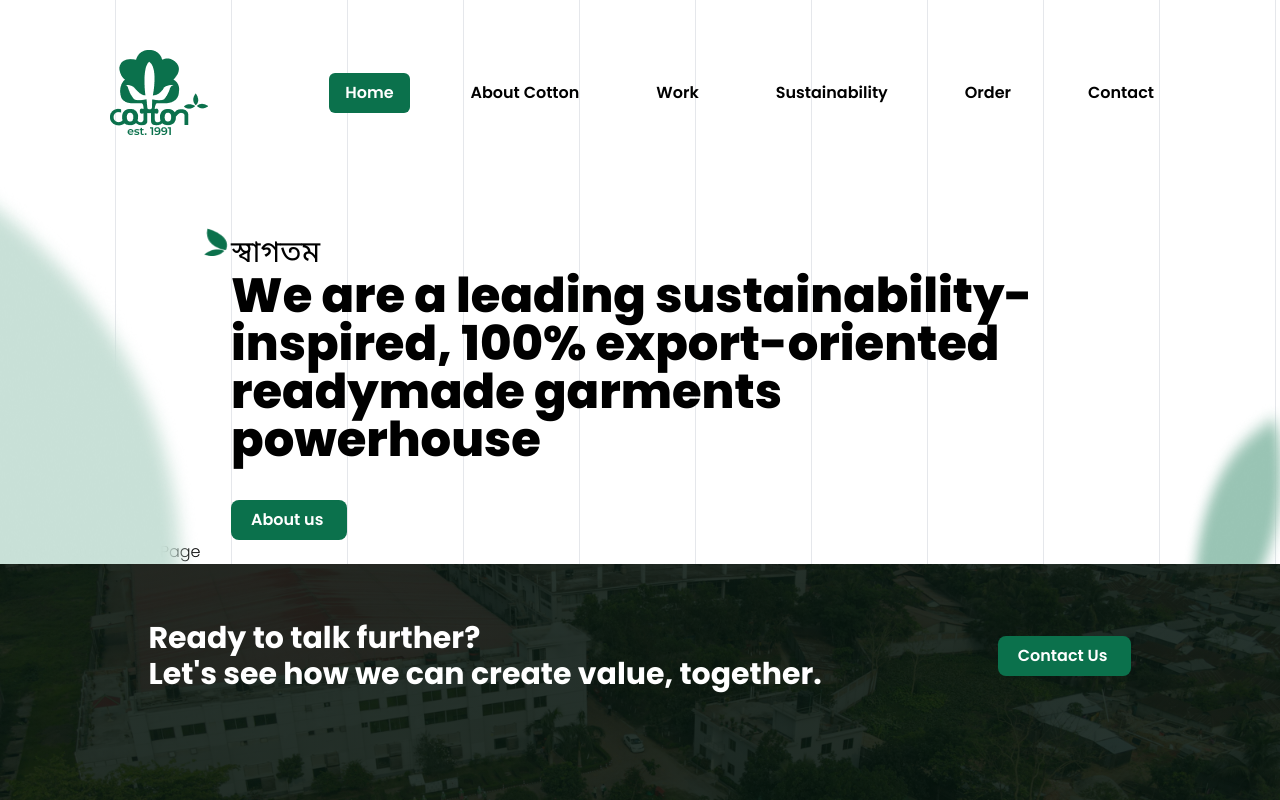
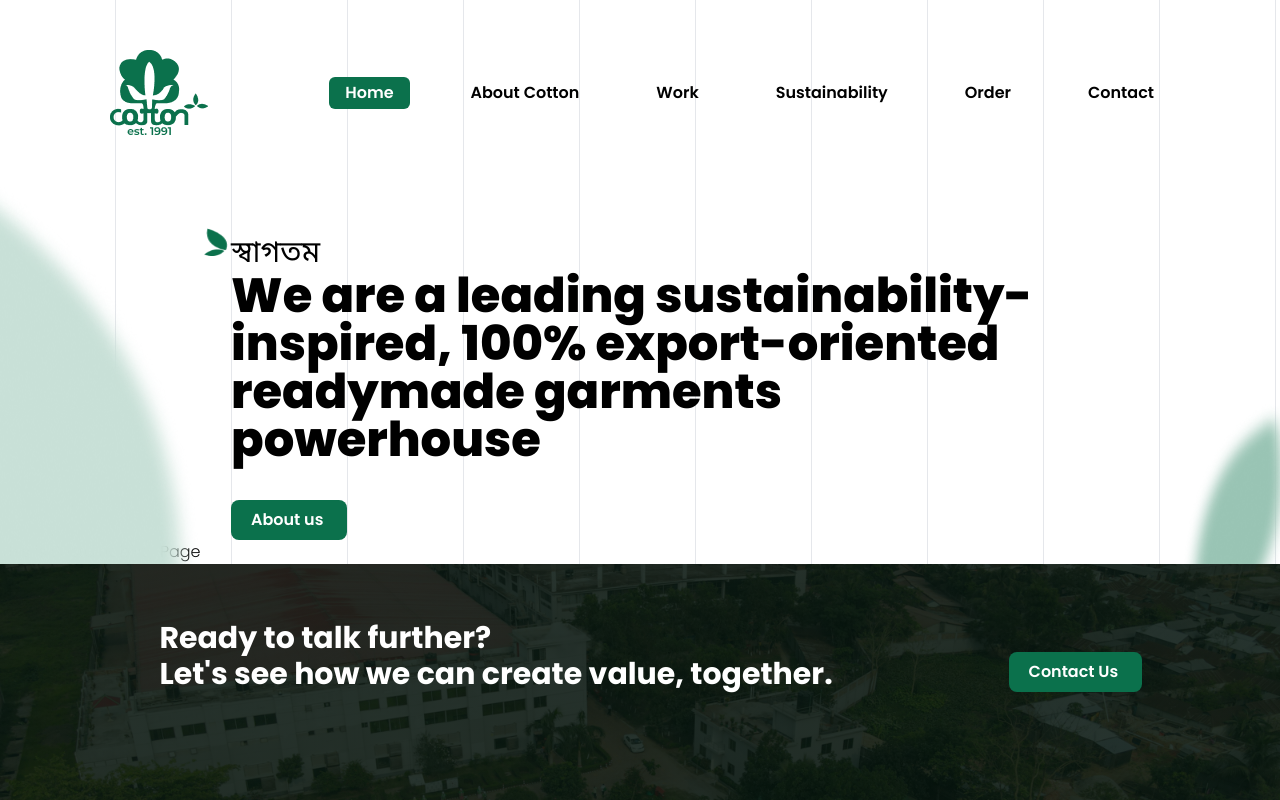
Before and after one commit to cottonSdtNadim/cotton-website-task, a React (Vite) app: page /sustainability in a window 1280 px wide. Shown: the top 800 px of the page. Built offline with nearby package versions, Linux system fonts and the light colour scheme.

Commit message:
vertical padding reduced at navbar

```diff
--- a/src/pages/Shared/Footer.jsx
+++ b/src/pages/Shared/Footer.jsx
@@ -11,24 +11,41 @@ export default function Footer() {
           backgroundImage: `linear-gradient(0deg, rgba(2, 17, 11, 0.85) 0%, rgba(2, 17, 11, 0.85) 100%), url(${factoryOutside})`,
         }}
       >
+        {/* Container of the two nested container */}
         <div className="max-w-7xl mx-auto h-full flex flex-col justify-between px-4 md:px-6 lg:px-8">
           {/* Heading and Button Container */}
-          <div className="pt-14 flex flex-col md:flex-row items-center justify-center gap-8 ">
-            {" "}
-            {/* flex-col md:flex-row items-center justify-center gap-8 */}
+          <div className="pt-14 flex flex-col md:flex-row items-center justify-center gap-8 pr-28">
             <div>
               <h2 className="text-2xl md:text-3xl font-bold text-white text-center md:text-left max-w-[686px] mr-36">
                 Ready to talk further? <br />
                 Let&apos;s see how we can create value, together.
               </h2>
             </div>
-            <div>
+            {/*  <div className="border-2 border-red-500">
               <AnimatedButton
                 label="Contact Us"
                 labelColor="white"
                 bgColor="#0B714C"
               />
+            </div> */}
+            <div className="">
+              <div className="absolute top-22">
+                <AnimatedButton
+                  label="Contact Us"
+                  labelColor="white"
+                  bgColor="#0B714C"
+                />
+              </div>
             </div>
+            {/*  <h2 className="text-2xl md:text-3xl font-bold text-white text-center md:text-left max-w-[686px] mr-36 border-2 border-green-500">
+              Ready to talk further? <br />
+              Let&apos;s see how we can create value, together.
+            </h2>
+            <AnimatedButton
+              label="Contact Us"
+              labelColor="white"
+              bgColor="#0B714C"
+            /> */}
           </div>
 
           {/* Copyright and Privacy Policy Container */}
@@ -44,3 +61,45 @@ export default function Footer() {
     </footer>
   );
 }
+
+// import factoryOutside from "../../assets/images/factory-outside.jpg";
+// import AnimatedButton from "../../components/AnimatedButton";
+// import AnimatedLink from "../../components/AnimatedLink";
+
+// const Footer = () => (
+//   <footer className="relative w-full">
+//     <div
+//       className="w-full h-[400px] bg-cover bg-center relative"
+//       style={{
+//         backgroundImage: `linear-gradient(0deg, rgba(2, 17, 11, 0.85) 0%, rgba(2, 17, 11, 0.85) 100%), url(${factoryOutside})`,
+//       }}
+//     >
+//       <div className="max-w-7xl mx-auto h-full flex flex-col justify-between px-4 md:px-6">
+//         {/* Heading and Button Container */}
+//         <div className="pt-14 flex px-[120px]"> {/* flex-col md:flex-row items-center justify-center gap-8 */} {/* px-[100px] */}
+//           <h2 className="text-2xl md:text-3xl font-bold text-white text-center md:text-left max-w-[686px] mr-36">
+//             Ready to talk further? <br />
+//             Let&apos;s see how we can create value,
+//             together.
+//           </h2>
+//           <AnimatedButton
+//             label="Contact Us"
+//             labelColor="white"
+//             bgColor="#0B714C"
+//           />
+//         </div>
+
+//         {/* Copyright and Privacy Policy Container */}
+//         <div className="pb-10 flex items-center justify-between px-34"> {/* flex flex-col md:flex-row items-center justify-between gap-4 px-4 md:px-6 lg:px-28 */}
+//           <p className="text-[#F8FBFA] font-medium text-center">
+//             Copyright © {new Date().getFullYear()} Cotton Group. All rights
+//             reserved.
+//           </p>
+//           <AnimatedLink content="Privacy Policy" />
+//         </div>
+//       </div>
+//     </div>
+//   </footer>
+// );
+
+// export default Footer;
--- a/src/pages/Shared/Navbar.jsx
+++ b/src/pages/Shared/Navbar.jsx
@@ -30,7 +30,7 @@ const Navbar = () => {
         {navItemsList.map((item) => (
           <motion.li
             key={item}
-            className={`relative cursor-pointer px-4 py-2 rounded-md ${
+            className={`relative cursor-pointer px-4 py-1 rounded-md ${
               selectedItem === item
                 ? "bg-[#0B714C] text-white"
                 : "text-black font-semibold"
```
